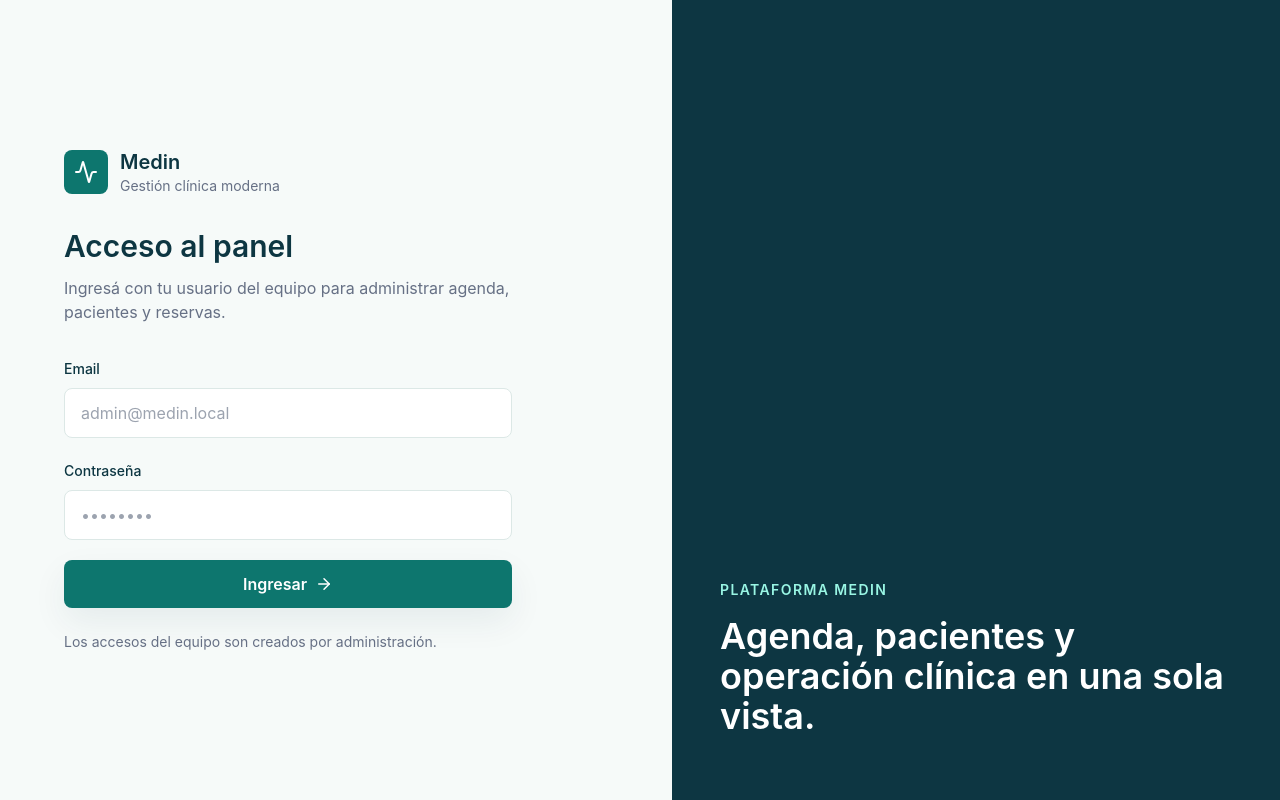
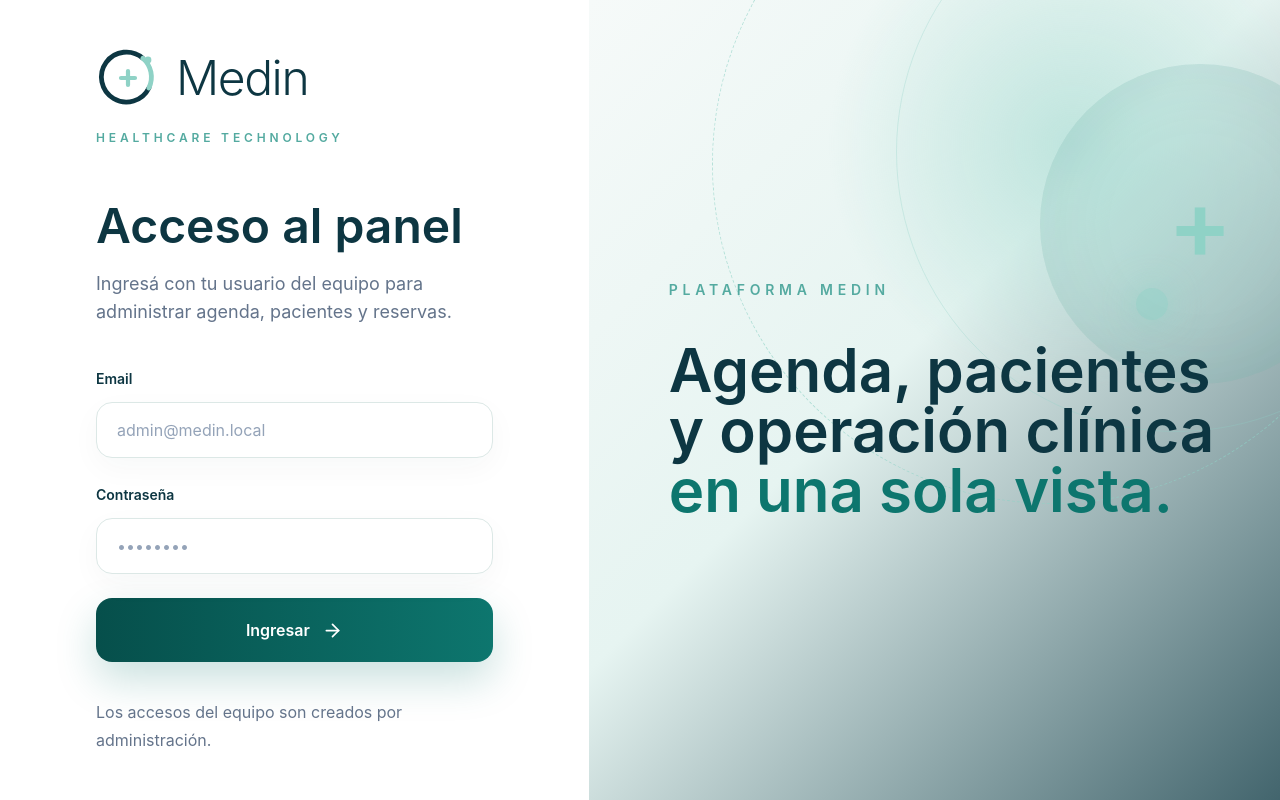
Before and after one commit to eliasgonzalez9927-commits/Medinsas, a React (Vite) app: page /login in a window 1280 px wide. Built offline with nearby package versions, Linux system fonts and the light colour scheme; no server answers.

Commit message:
Redesign Medin login branding

```diff
--- a/src/pages/auth/Login.tsx
+++ b/src/pages/auth/Login.tsx
@@ -1,6 +1,6 @@
 import { FormEvent, useState } from "react";
 import { useNavigate } from "react-router-dom";
-import { Activity, ArrowRight } from "lucide-react";
+import { ArrowRight } from "lucide-react";
 import { useAuth } from "../../contexts/AuthContext";
 import { getPostLoginPath } from "../../lib/auth-roles";
 
@@ -33,52 +33,52 @@ export function Login() {
   }
 
   return (
-    <main className="grid min-h-screen bg-clinic-surface lg:grid-cols-[1.05fr_0.95fr]">
-      <section className="flex items-center px-6 py-12 sm:px-10 lg:px-16">
-        <div className="w-full max-w-md">
-          <div className="mb-8 flex items-center gap-3">
-            <span className="grid h-11 w-11 place-items-center rounded-lg bg-clinic-brand text-white">
-              <Activity />
-            </span>
-            <div>
-              <p className="text-xl font-semibold text-clinic-ink">Medin</p>
-              <p className="text-sm text-clinic-muted">Gestión clínica moderna</p>
-            </div>
+    <main className="min-h-screen bg-[#F6FAF9] text-[#0D3642]">
+      <div className="grid min-h-screen overflow-hidden bg-white lg:grid-cols-[0.92fr_1.08fr]">
+        <section className="flex items-center justify-center px-6 py-10 sm:px-10 lg:px-16 xl:px-24">
+          <div className="w-full max-w-[520px]">
+            <div className="mb-14">
+              <MedinLogo />
+              <p className="mt-5 text-xs font-semibold uppercase tracking-[0.32em] text-[#54aaa0]">
+                Healthcare Technology
+              </p>
             </div>
 
-          <h1 className="text-3xl font-semibold tracking-normal text-clinic-ink">
+            <div className="max-w-[470px]">
+              <h1 className="text-[2.45rem] font-semibold leading-[1.05] tracking-normal text-[#0D3642] sm:text-5xl">
                 Acceso al panel
               </h1>
-          <p className="mt-3 text-clinic-muted">
+              <p className="mt-5 max-w-md text-base leading-8 text-slate-500 sm:text-lg">
                 Ingresá con tu usuario del equipo para administrar agenda, pacientes y reservas.
               </p>
+            </div>
 
-          <form onSubmit={handleSubmit} className="mt-8 space-y-5">
+            <form onSubmit={handleSubmit} className="mt-10 max-w-[470px] space-y-6">
               <label className="block">
-              <span className="text-sm font-medium text-clinic-ink">Email</span>
+                <span className="text-sm font-semibold text-[#0D3642]">Email</span>
                 <input
                   type="email"
                   value={email}
                   onChange={(event) => setEmail(event.target.value)}
                   required
-                className="mt-2 w-full rounded-lg border border-clinic-line bg-white px-4 py-3 outline-none focus:border-clinic-brand focus:ring-4 focus:ring-teal-100"
+                  className="mt-3 h-14 w-full rounded-2xl border border-[#DCE8E6] bg-white px-5 text-base text-[#0D3642] shadow-[0_10px_30px_rgba(13,54,66,0.035)] outline-none transition placeholder:text-slate-400 focus:border-[#8FD2C6] focus:ring-4 focus:ring-[#8FD2C6]/25"
                   placeholder="admin@medin.local"
                 />
               </label>
               <label className="block">
-              <span className="text-sm font-medium text-clinic-ink">Contraseña</span>
+                <span className="text-sm font-semibold text-[#0D3642]">Contraseña</span>
                 <input
                   type="password"
                   value={password}
                   onChange={(event) => setPassword(event.target.value)}
                   required
-                className="mt-2 w-full rounded-lg border border-clinic-line bg-white px-4 py-3 outline-none focus:border-clinic-brand focus:ring-4 focus:ring-teal-100"
+                  className="mt-3 h-14 w-full rounded-2xl border border-[#DCE8E6] bg-white px-5 text-base text-[#0D3642] shadow-[0_10px_30px_rgba(13,54,66,0.035)] outline-none transition placeholder:text-slate-400 focus:border-[#8FD2C6] focus:ring-4 focus:ring-[#8FD2C6]/25"
                   placeholder="••••••••"
                 />
               </label>
 
               {error && (
-              <div className="rounded-lg border border-red-200 bg-red-50 px-4 py-3 text-sm text-clinic-danger">
+                <div className="rounded-2xl border border-red-200 bg-red-50 px-5 py-4 text-sm text-clinic-danger">
                   {error}
                 </div>
               )}
@@ -86,28 +86,70 @@ export function Login() {
               <button
                 type="submit"
                 disabled={submitting}
-              className="flex w-full items-center justify-center gap-2 rounded-lg bg-clinic-brand px-4 py-3 font-semibold text-white shadow-soft transition hover:bg-teal-800 disabled:cursor-not-allowed disabled:opacity-60"
+                className="group flex h-16 w-full items-center justify-center gap-3 rounded-2xl bg-gradient-to-r from-[#064f4b] to-[#0D766E] px-5 text-base font-semibold text-white shadow-[0_18px_40px_rgba(13,118,110,0.22)] transition hover:-translate-y-0.5 hover:shadow-[0_22px_48px_rgba(13,118,110,0.28)] focus:outline-none focus:ring-4 focus:ring-[#8FD2C6]/35 disabled:cursor-not-allowed disabled:translate-y-0 disabled:opacity-60"
               >
                 {submitting ? "Ingresando..." : "Ingresar"}
-              <ArrowRight size={18} />
+                <ArrowRight className="transition group-hover:translate-x-1" size={21} />
               </button>
             </form>
 
-          <p className="mt-6 text-sm text-clinic-muted">
+            <p className="mt-9 max-w-[470px] text-base leading-7 text-slate-500">
               Los accesos del equipo son creados por administración.
             </p>
           </div>
         </section>
-      <aside className="hidden bg-clinic-ink px-12 py-16 text-white lg:flex lg:items-end">
-        <div className="max-w-lg">
-          <p className="text-sm font-semibold uppercase tracking-widest text-teal-200">
+
+        <aside className="relative hidden overflow-hidden bg-[radial-gradient(circle_at_70%_18%,rgba(143,210,198,0.46),transparent_30%),linear-gradient(135deg,#F6FAF9_0%,#E6F4F1_45%,#0D3642_118%)] px-16 py-16 lg:flex lg:items-center">
+          <OrbitalMark />
+          <div className="relative z-10 ml-4 max-w-2xl">
+            <p className="text-sm font-semibold uppercase tracking-[0.34em] text-[#54aaa0]">
               Plataforma Medin
             </p>
-          <h2 className="mt-4 text-4xl font-semibold tracking-normal">
-            Agenda, pacientes y operación clínica en una sola vista.
+            <h2 className="mt-10 text-5xl font-semibold leading-[1.14] tracking-normal text-[#0D3642] xl:text-6xl">
+              Agenda, pacientes y operación clínica{" "}
+              <span className="text-[#0D766E]">en una sola vista.</span>
             </h2>
           </div>
         </aside>
+      </div>
     </main>
   );
 }
+
+function MedinLogo() {
+  return (
+    <div className="flex items-center gap-4" aria-label="Medin">
+      <svg className="h-16 w-16 shrink-0" viewBox="0 0 64 64" fill="none" aria-hidden="true">
+        <path
+          d="M46.8 12.2A25 25 0 1 0 52.9 42"
+          stroke="#0D3642"
+          strokeWidth="4.8"
+          strokeLinecap="round"
+        />
+        <path
+          d="M46.8 12.2A25 25 0 0 1 52.9 42"
+          stroke="#8FD2C6"
+          strokeWidth="4.8"
+          strokeLinecap="round"
+        />
+        <circle cx="52" cy="14" r="3.4" fill="#8FD2C6" />
+        <path d="M32 25v14M25 32h14" stroke="#8FD2C6" strokeWidth="4.2" strokeLinecap="round" />
+      </svg>
+      <span className="text-5xl font-light tracking-[-0.03em] text-[#0D3642]">Medin</span>
+    </div>
+  );
+}
+
+function OrbitalMark() {
+  return (
+    <div className="pointer-events-none absolute inset-0" aria-hidden="true">
+      <div className="absolute -right-28 -top-44 h-[680px] w-[680px] rounded-full border border-dashed border-[#8FD2C6]/60" />
+      <div className="absolute -right-44 -top-32 h-[560px] w-[560px] rounded-full border border-[#8FD2C6]/30" />
+      <div className="absolute right-28 top-72 h-8 w-8 rounded-full bg-[#8FD2C6]/55 shadow-[0_0_34px_rgba(143,210,198,0.7)]" />
+      <div className="absolute -right-20 top-16 grid h-80 w-80 place-items-center rounded-full bg-[#8FD2C6]/20 shadow-[inset_0_0_80px_rgba(13,54,66,0.08)]">
+        <span className="text-8xl font-semibold leading-none text-[#8FD2C6]">+</span>
+      </div>
+      <div className="absolute bottom-0 right-0 h-72 w-72 rounded-tl-full bg-[#0D3642]/18 blur-3xl" />
+    </div>
+  );
+}
```
Lines whose indentation alone changed are shown as unchanged.
